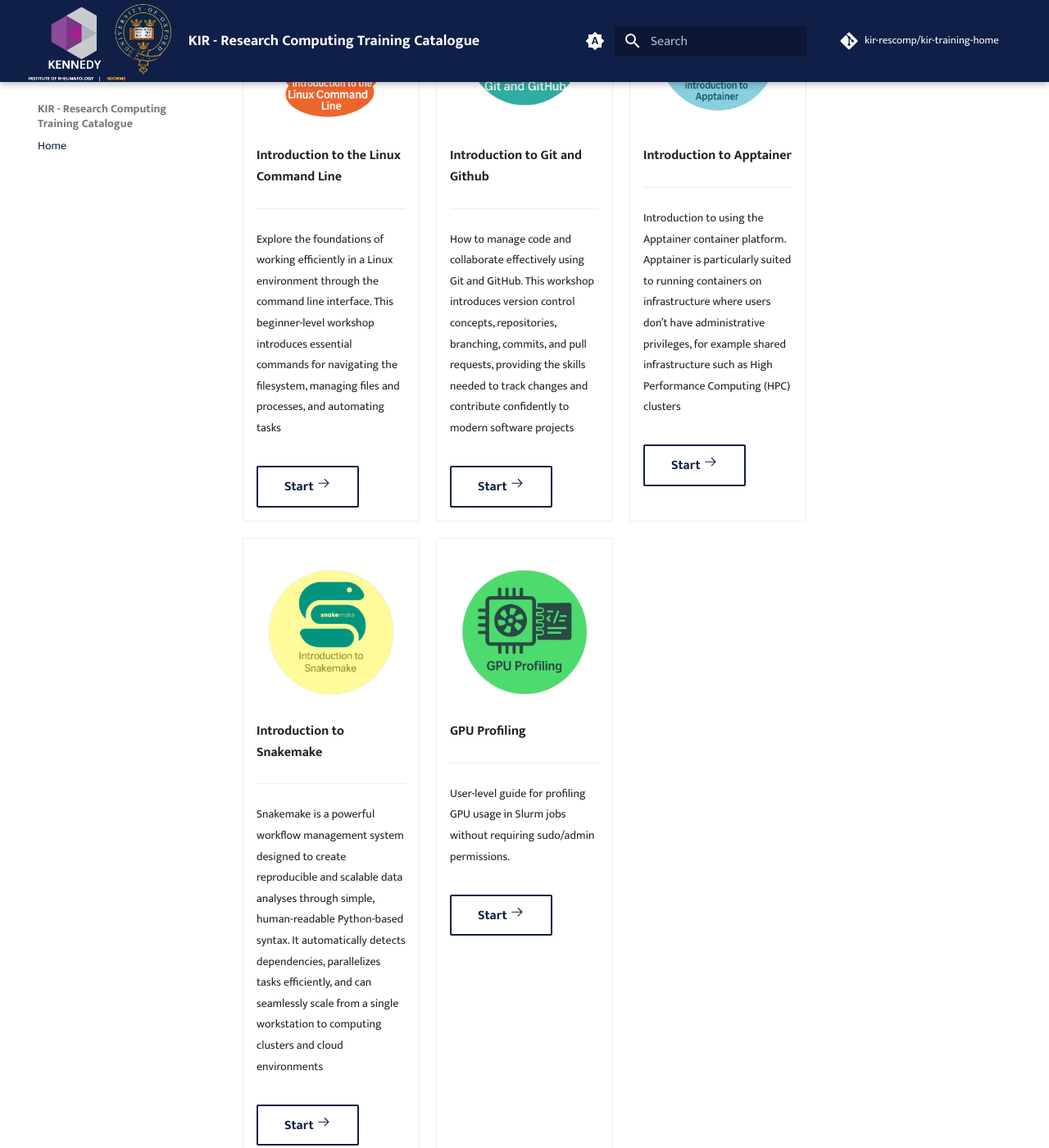
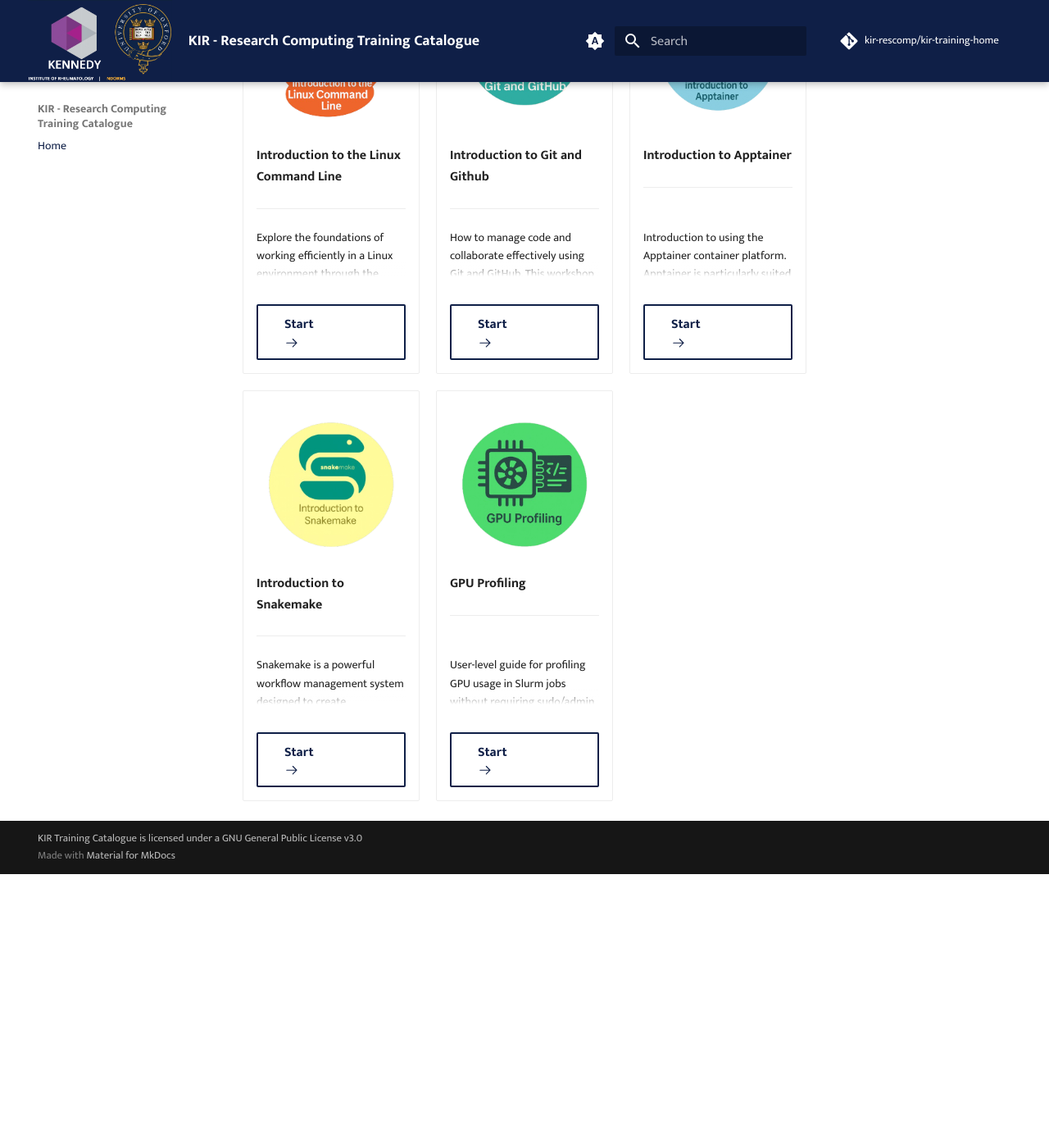
Before and after one commit to kir-rescomp/kir-training-home, an MkDocs documentation site: the page built from docs/index.md, in a window 1280 px wide and 1400 px high, scrolled down 599 px. Shown: the whole window at 82% size. Built offline with MkDocs 1.6.1 and Material for MkDocs 9.7.7, drawn with Linux system fonts in a browser that asks for light colours; comment, search, counter and statistics services are not loaded; after the commit the page ends 1665 px from its top, so only the background shows below that.

Commit message:
add the fading effect to cards to make the height consistent

```diff
--- a/docs/index.md
+++ b/docs/index.md
@@ -46,6 +46,7 @@
     __Introduction to Apptainer__
 
     ---
+    <br>
     <span style="font-size: 0.7rem;">
     Introduction to using the Apptainer container platform. Apptainer is particularly suited to running containers on infrastructure where users don’t have administrative privileges, for example shared infrastructure such as High Performance Computing (HPC) clusters
     </span></a><br>
@@ -72,6 +73,7 @@
     __GPU Profiling__
 
     ---
+    <br>
     <span style="font-size: 0.7rem;">
     User-level guide for profiling GPU usage in Slurm jobs without requiring sudo/admin permissions.
     </span></a><br>
--- a/docs/stylesheets/cards.css
+++ b/docs/stylesheets/cards.css
@@ -14,3 +14,41 @@
     transform: scale(1.05);
     transition: all 0.3s ease;
 }
+
+/* Make card links fill the card */
+.grid.cards > ul > li a {
+    display: flex;
+    flex-direction: column;
+    flex: 1;
+}
+
+/* Truncate description to ~3 lines with fade effect */
+.grid.cards > ul > li a span[style*="font-size: 0.7rem"] {
+    display: block;
+    max-height: 4.2em; /* approximately 3 lines (1.4em per line) */
+    overflow: hidden;
+    position: relative;
+    line-height: 1.6em;
+}
+
+/* Fade gradient at bottom of truncated text */
+.grid.cards > ul > li a span[style*="font-size: 0.7rem"]::after {
+    content: "";
+    position: absolute;
+    bottom: 0;
+    right: 0;
+    width: 100%;
+    height: 1.4em;
+    background: linear-gradient(to bottom, transparent, var(--md-default-bg-color));
+    pointer-events: none;
+}
+
+/* Show full description on hover */
+.grid.cards > ul > li:hover a span[style*="font-size: 0.7rem"] {
+    max-height: none;
+}
+
+/* Remove fade effect on hover */
+.grid.cards > ul > li:hover a span[style*="font-size: 0.7rem"]::after {
+    display: none;
+}
```
